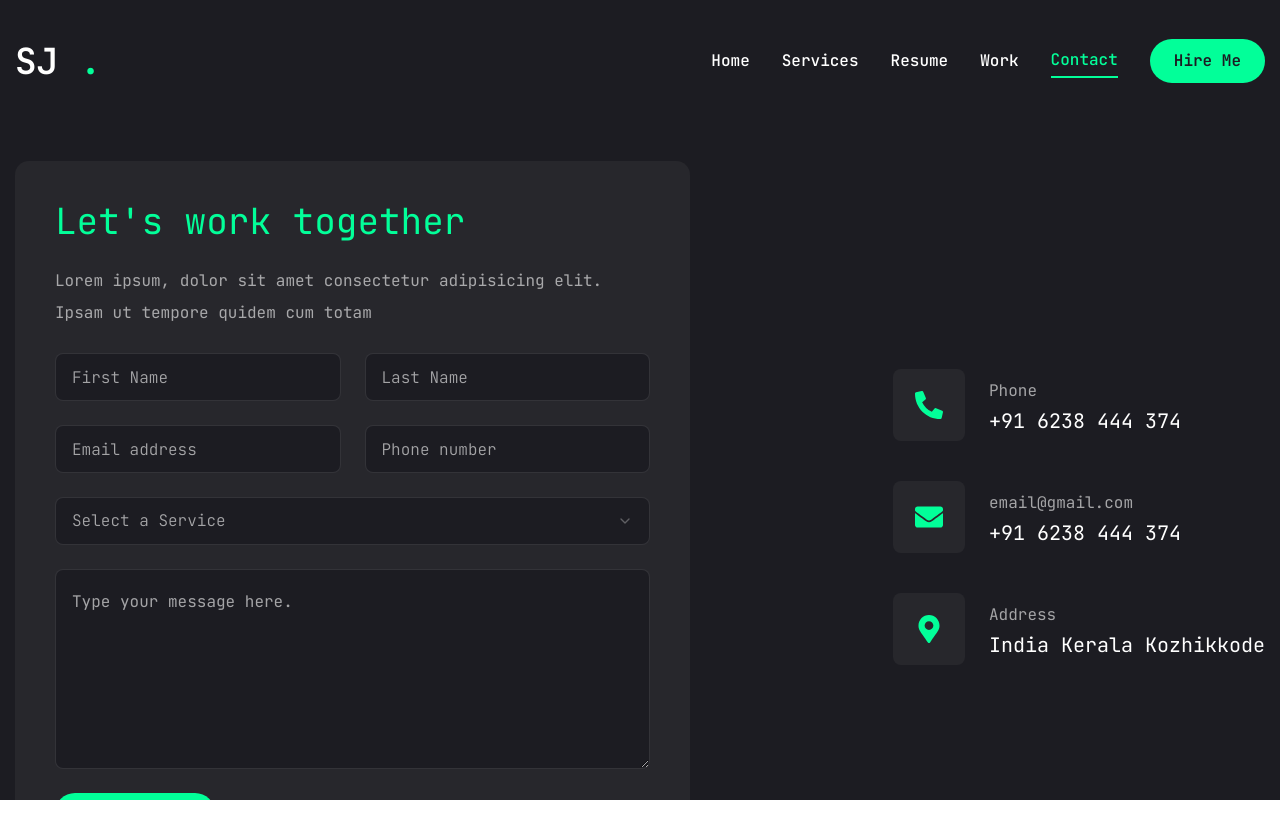
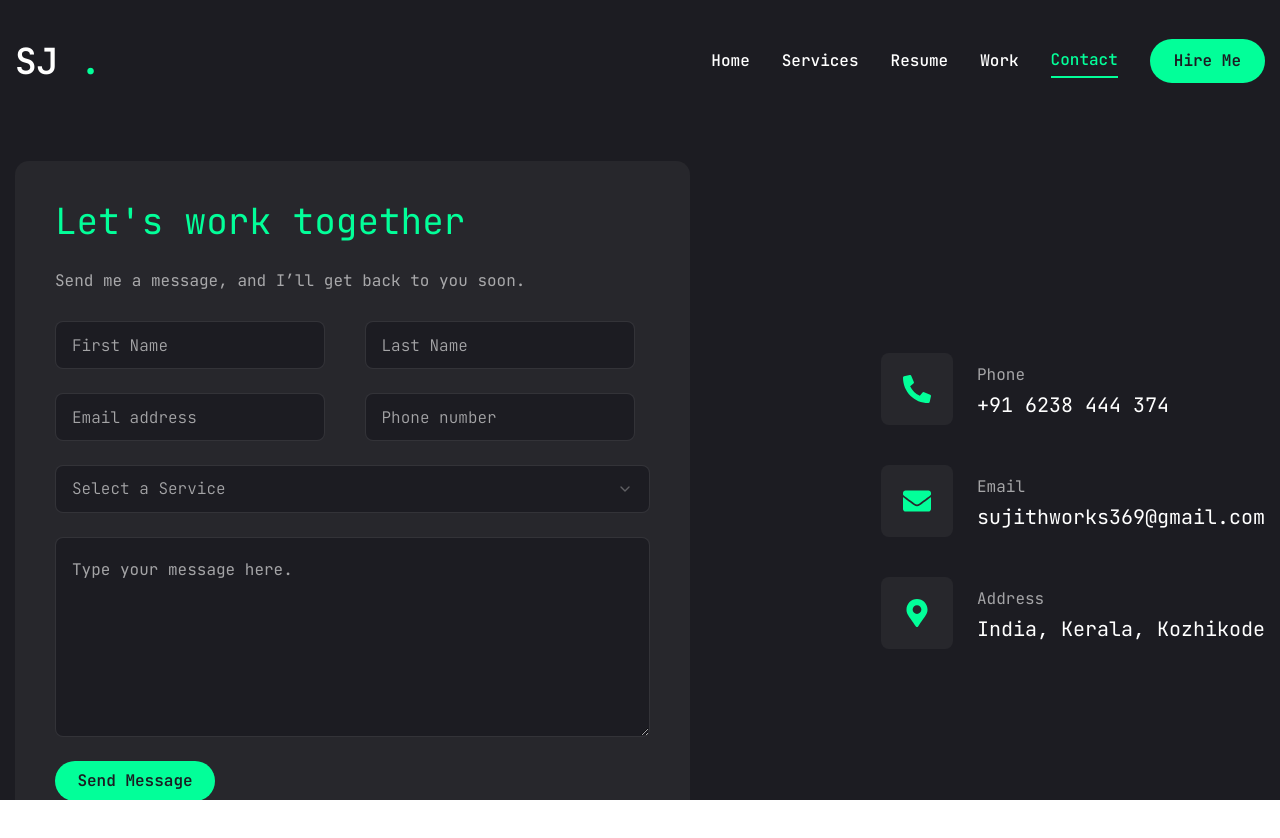
Before and after one commit to sujith2690/Next-Portfolio, a Next.js app: page /contact in a window 1280 px wide. Shown: the top 838 px of the page. Built offline with nearby package versions, Linux system fonts and the light colour scheme; no server answers.

Commit message:
email updated

```diff
--- /dev/null
+++ b/app/Schema.js
@@ -0,0 +1,26 @@
+import * as Yup from "yup";
+
+export const contactSchema = Yup.object({
+    firstName: Yup.string()
+        .min(3, "First name must be at least 3 characters")
+        .required("Please enter your first name"),
+
+    lastName: Yup.string()
+        .min(3, "Last name must be at least 3 characters")
+        .required("Please enter your last name"),
+
+    email: Yup.string()
+        .email("Invalid email format")
+        .required("Please enter your email"),
+
+    phone: Yup.string()
+        .min(10, "Phone number must be at least 10 digits")
+        .required("Please enter your phone number"),
+
+    service: Yup.string()
+        .required("Please select a service"),
+
+    message: Yup.string()
+        .min(10, "Message must be at least 10 characters")
+        .required("Please enter your message"),
+});
--- a/app/contact/page.jsx
+++ b/app/contact/page.jsx
@@ -1,12 +1,29 @@
 "use client"
 
-import { Button } from "@/components/ui/button"
-import { Input } from "@/components/ui/input"
-import { Textarea } from "@/components/ui/textarea"
+import { useFormik } from "formik";
+import { contactSchema } from "../Schema";
+import emailjs from '@emailjs/browser';
+import { useState, useRef } from "react";
+import { toast } from "react-toastify";
+import { motion } from "framer-motion";
+import { Input } from "@/components/ui/input";
+import { Textarea } from "@/components/ui/textarea";
+import { Button } from "@/components/ui/button";
+import {
+    Select,
+    SelectContent,
+    SelectGroup,
+    SelectItem,
+    SelectLabel,
+    SelectTrigger,
+    SelectValue
+} from "@/components/ui/select";
+import { FaPhoneAlt, FaEnvelope, FaMapMarkerAlt } from "react-icons/fa";
 
-import { Select, SelectContent, SelectGroup, SelectItem, SelectLabel, SelectTrigger, SelectValue } from "@/components/ui/select"
-import { FaPhoneAlt, FaEnvelope, FaMapMarkerAlt } from "react-icons/fa"
-import { motion } from "framer-motion"
+const SERVICE_ID = process.env.NEXT_PUBLIC_SERVICE_ID;
+const TEMPLATE_ID = process.env.NEXT_PUBLIC_TEMPLATE_ID;
+const PUBLIC_KEY = process.env.NEXT_PUBLIC_PUBLIC_KEY;
+
 
 const info = [
     {
@@ -16,90 +33,177 @@ const info = [
     },
     {
         icon: <FaEnvelope />,
-        title: "email@gmail.com",
-        description: "+91 6238 444 374"
+        title: "Email",
+        description: "sujithworks369@gmail.com"
     },
     {
         icon: <FaMapMarkerAlt />,
         title: "Address",
-        description: "India Kerala Kozhikkode"
-    },
-]
+        description: "India, Kerala, Kozhikode"
+    }
+];
 
 const Contact = () => {
+    const form = useRef();
+    const [loading, setLoading] = useState(false);
+
+    const { values, errors, touched, handleChange, handleBlur, handleSubmit, setFieldValue, resetForm } = useFormik({
+        initialValues: {
+            firstName: "",
+            lastName: "",
+            email: "",
+            phone: "",
+            service: "",
+            message: ""
+        },
+        validationSchema: contactSchema,
+        onSubmit: async (values) => {
+            console.log(values,'-----------------values')
+            setLoading(true);
+            try {
+                const formEl = form.current;
+                await emailjs.sendForm(SERVICE_ID, TEMPLATE_ID, formEl, {
+                    publicKey: PUBLIC_KEY,
+                });
+                toast.success("Your Message is Sent!", { position: "top-right" });
+                resetForm();
+            } catch (error) {
+                toast.error("Something went wrong!");
+                console.error(error.message,'-----------error message');
+            } finally {
+                setLoading(false);
+            }
+        }
+    });
+
     return (
         <motion.section
             initial={{ opacity: 0 }}
-            animate={{
-                opacity: 1, transition: {
-                    delay: 2.4, duration: 0.4, ease: "easeIn"
-                }
-            }}
+            animate={{ opacity: 1, transition: { delay: 0.2, duration: 0.6, ease: "easeIn" } }}
             className="py-6"
         >
             <div className="container mx-auto">
-                <div className="flex flex-col xl:flex-row gap-[30px] " >
-                    {/* form */}
-                    <div className="xl:w-[54%] order-2 xl:order-none " >
-                        <form className="flex flex-col gap-6 bg-[#27272c] rounded-xl xl:p-10 p-5 " action="">
+                <div className="flex flex-col xl:flex-row gap-[30px]">
+                    {/* Form */}
+                    <div className="xl:w-[54%] order-2 xl:order-none">
+                        <form ref={form}  onSubmit={handleSubmit} className="flex flex-col gap-6 bg-[#27272c] rounded-xl xl:p-10 p-5">
                             <h3 className="text-4xl text-accent">Let's work together</h3>
-                            <p className="text-white/60">Lorem ipsum, dolor sit amet consectetur adipisicing elit. Ipsam ut tempore quidem cum totam </p>
-                            <div className="grid grid-cols-1 md:grid-cols-2 gap-6" >
-                                <Input type="firstName" placeholder="First Name" />
-                                <Input type="lastName" placeholder="Last Name" />
-                                <Input type="email" placeholder="Email address" />
-                                <Input type="phone" placeholder="Phone number" />
+                            <p className="text-white/60">Send me a message, and I’ll get back to you soon.</p>
+                            <div className="grid grid-cols-1 md:grid-cols-2 gap-6">
+                                <div>
+                                    <Input
+                                        type="text"
+                                        name="firstName"
+                                        placeholder="First Name"
+                                        value={values.firstName}
+                                        onChange={handleChange}
+                                        onBlur={handleBlur}
+                                    />
+                                    {errors.firstName && touched.firstName && (
+                                        <p className="text-red-500 text-sm mt-1">{errors.firstName}</p>
+                                    )}
                                 </div>
-                            <Select>
+                                <div>
+                                    <Input
+                                        type="text"
+                                        name="lastName"
+                                        placeholder="Last Name"
+                                        value={values.lastName}
+                                        onChange={handleChange}
+                                        onBlur={handleBlur}
+                                    />
+                                    {errors.lastName && touched.lastName && (
+                                        <p className="text-red-500 text-sm mt-1">{errors.lastName}</p>
+                                    )}
+                                </div>
+                                <div>
+                                    <Input
+                                        type="email"
+                                        name="email"
+                                        placeholder="Email address"
+                                        value={values.email}
+                                        onChange={handleChange}
+                                        onBlur={handleBlur}
+                                    />
+                                    {errors.email && touched.email && (
+                                        <p className="text-red-500 text-sm mt-1">{errors.email}</p>
+                                    )}
+                                </div>
+                                <div>
+                                    <Input
+                                        type="text"
+                                        name="phone"
+                                        placeholder="Phone number"
+                                        value={values.phone}
+                                        onChange={handleChange}
+                                        onBlur={handleBlur}
+                                    />
+                                    {errors.phone && touched.phone && (
+                                        <p className="text-red-500 text-sm mt-1">{errors.phone}</p>
+                                    )}
+                                </div>
+                            </div>
+
+                            <Select
+                                value={values.service}
+                                onValueChange={(val) => setFieldValue("service", val)}
+                            >
                                 <SelectTrigger className="w-full">
                                     <SelectValue placeholder="Select a Service" />
                                 </SelectTrigger>
                                 <SelectContent>
                                     <SelectGroup>
                                         <SelectLabel>Select a Service</SelectLabel>
-                                        <SelectItem value="est" >Web Development</SelectItem>
-                                        <SelectItem value="cst" >UI/UX Design</SelectItem>
-                                        <SelectItem value="mst" >Logo Design</SelectItem>
+                                        <SelectItem value="Web Development">Web Development</SelectItem>
+                                        <SelectItem value="UI/UX Design">UI/UX Design</SelectItem>
+                                        <SelectItem value="Logo Design">Logo Design</SelectItem>
                                     </SelectGroup>
                                 </SelectContent>
                             </Select>
-                            {/* textarea */}
-                            <Textarea className="h-[200px]  "
+                            {errors.service && touched.service && (
+                                <p className="text-red-500 text-sm mt-1">{errors.service}</p>
+                            )}
+
+                            <div>
+                                <Textarea
+                                    name="message"
                                     placeholder="Type your message here."
+                                    className="h-[200px]"
+                                    value={values.message}
+                                    onChange={handleChange}
+                                    onBlur={handleBlur}
                                 />
-                            {/* btn */}
-                            <Button size="40" className="max-w-40 px-2 py-2 "  >
-                                Send Message
+                                {errors.message && touched.message && (
+                                    <p className="text-red-500 text-sm mt-1">{errors.message}</p>
+                                )}
+                            </div>
+
+                            <Button type="submit" disabled={loading} size="40" className="max-w-40 px-2 py-2">
+                                {loading ? "Sending..." : "Send Message"}
                             </Button>
-
                         </form>
                     </div>
-                    {/* info */}
-                    <div className="flex flex-1 items-center xl:justify-end order-1 xl:order-none mb-8 xl:mb-0 " >
-                        <ul className="flex flex-col gap-10 " >
-                            {
-                                info.map((item, i) => {
-                                    return (
-                                        <li key={i} className="flex items-center gap-6  " >
-                                            <div className="w-[52px] h-[52px] xl:w-[72px] xl:h-[72px] bg-[#27272c] text-accent rounded-md flex items-center justify-center  " >
-                                                <div className="text-[28px] " >
-                                                    {item.icon}
-                                                </div>
+
+                    {/* Contact Info */}
+                    <div className="flex flex-1 items-center xl:justify-end order-1 xl:order-none mb-8 xl:mb-0">
+                        <ul className="flex flex-col gap-10">
+                            {info.map((item, i) => (
+                                <li key={i} className="flex items-center gap-6">
+                                    <div className="w-[52px] h-[52px] xl:w-[72px] xl:h-[72px] bg-[#27272c] text-accent rounded-md flex items-center justify-center">
+                                        <div className="text-[28px]">{item.icon}</div>
                                     </div>
                                     <div className="flex-1">
                                         <p className="text-white/60">{item.title}</p>
                                         <h3 className="text-xl">{item.description}</h3>
                                     </div>
                                 </li>
-                                    )
-                                })
-                            }
+                            ))}
                         </ul>
                     </div>
                 </div>
             </div>
         </motion.section>
-    )
-}
+    );
+};
 
-export default Contact
+export default Contact;
```
Also changed, not shown: package.json (+6 -1 lines), 1 other file (tests, documents, lock files or other folders). Lines whose indentation alone changed are shown as unchanged.
